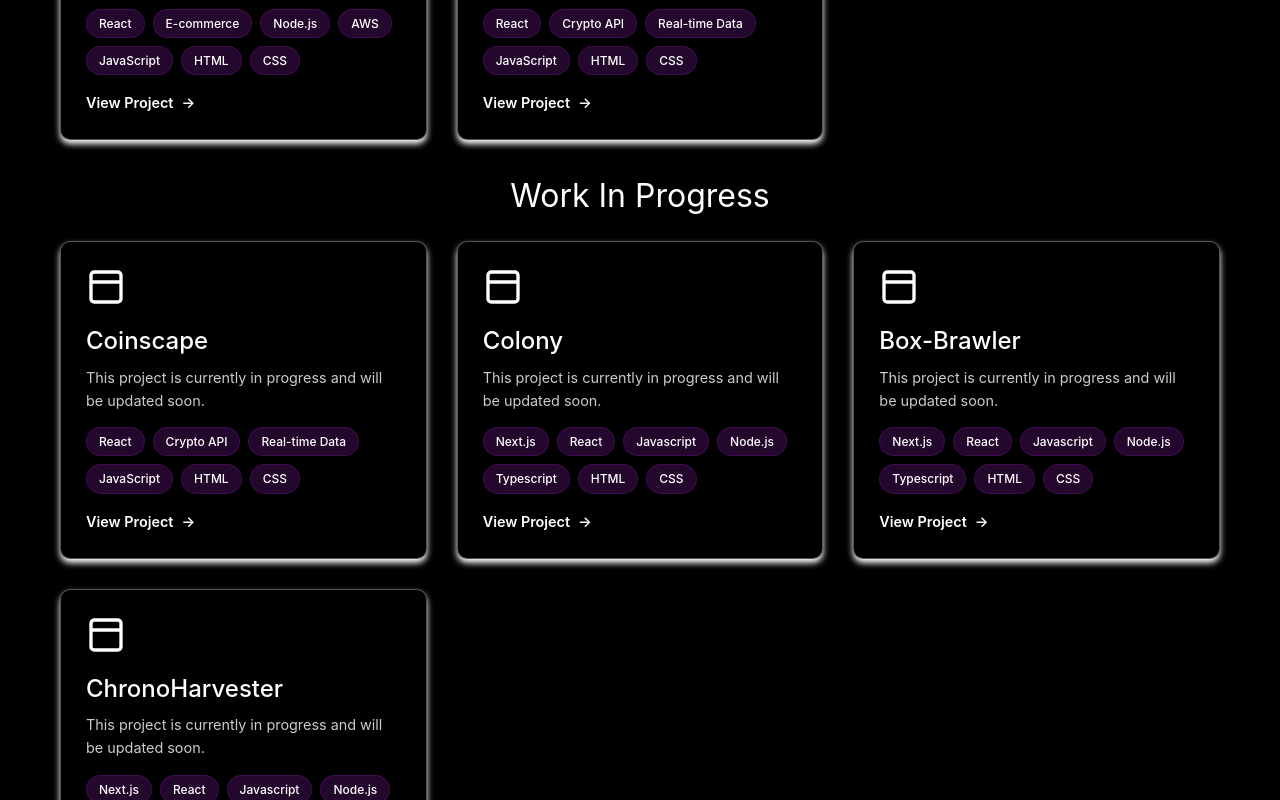
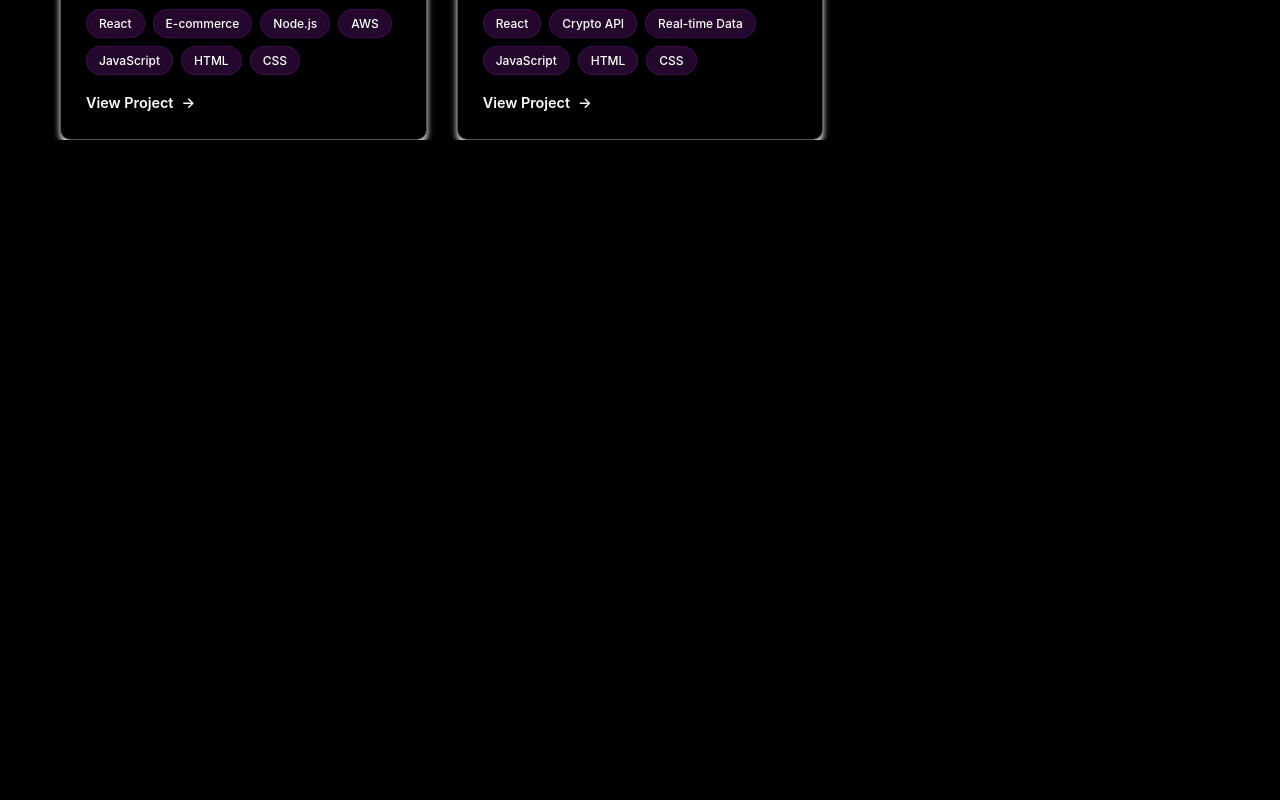
Before and after one commit to sjmiguel8/portfolio, a React (Create React App) app: page /projects in a window 1280 px wide. Shown: the part 2000-2800 px from the top of the page. After the commit the page ends 2140 px from the top, so only its background shows below. Built offline with nearby package versions, Linux system fonts and the light colour scheme.

Commit message:
removed workinprog

```diff
--- a/src/pages/ProjectCard/ProjectCard.js
+++ b/src/pages/ProjectCard/ProjectCard.js
@@ -110,37 +110,6 @@ const ProjectCard = ({ project }) => {
 };
 
 const Projects = () => {
-    const inProgressProjects = [
-        {
-            title: 'Coinscape',
-            description: 'This project is currently in progress and will be updated soon.',
-            link: 'https://coinsscape.vercel.app/',
-            color: '#FFB668',
-            tags: ["React", "Crypto API", "Real-time Data", "JavaScript", "HTML", "CSS"]
-        },
-        {
-            title: 'Colony',
-            description: 'This project is currently in progress and will be updated soon.',
-            link: 'https://v0-colony-game-concept.vercel.app/',
-            color: '#4ECDC4',
-            tags: ["Next.js", "React", "Javascript", "Node.js", "Typescript", "HTML", "CSS"]
-        },
-        {
-            title: 'Box-Brawler',
-            description: 'This project is currently in progress and will be updated soon.',
-            link: 'https://v0-three-js-fighting-game.vercel.app/',
-            color: '#4ECDC4',
-            tags: ["Next.js", "React", "Javascript", "Node.js", "Typescript", "HTML", "CSS"]
-        },
-        {
-            title: 'ChronoHarvester',
-            description: 'This project is currently in progress and will be updated soon.',
-            link: 'https://v0-three-js-game-concept-gray.vercel.app/',
-            color: '#45B7D1',
-            tags: ["Next.js", "React", "Javascript", "Node.js", "MongoDB", "NeonDB", "Typescript", "HTML", "CSS"]
-        }
-    ];
-
     return (
         <div className="projects-container">
             <Header />
@@ -151,14 +120,6 @@ const Projects = () => {
                         <ProjectCard key={index} project={project} />
                     ))}
                 </div>
-
-                <div className="in-progress-header">Work In Progress</div>
-
-                <div className="projects-grid">
-                    {inProgressProjects.map((project, index) => (
-                        <ProjectCard key={index} project={project} />
-                    ))}
-                </div>
             </div>
         </div>
     );
```
Also changed, not shown: 1 other file (tests, documents, lock files or other folders).
